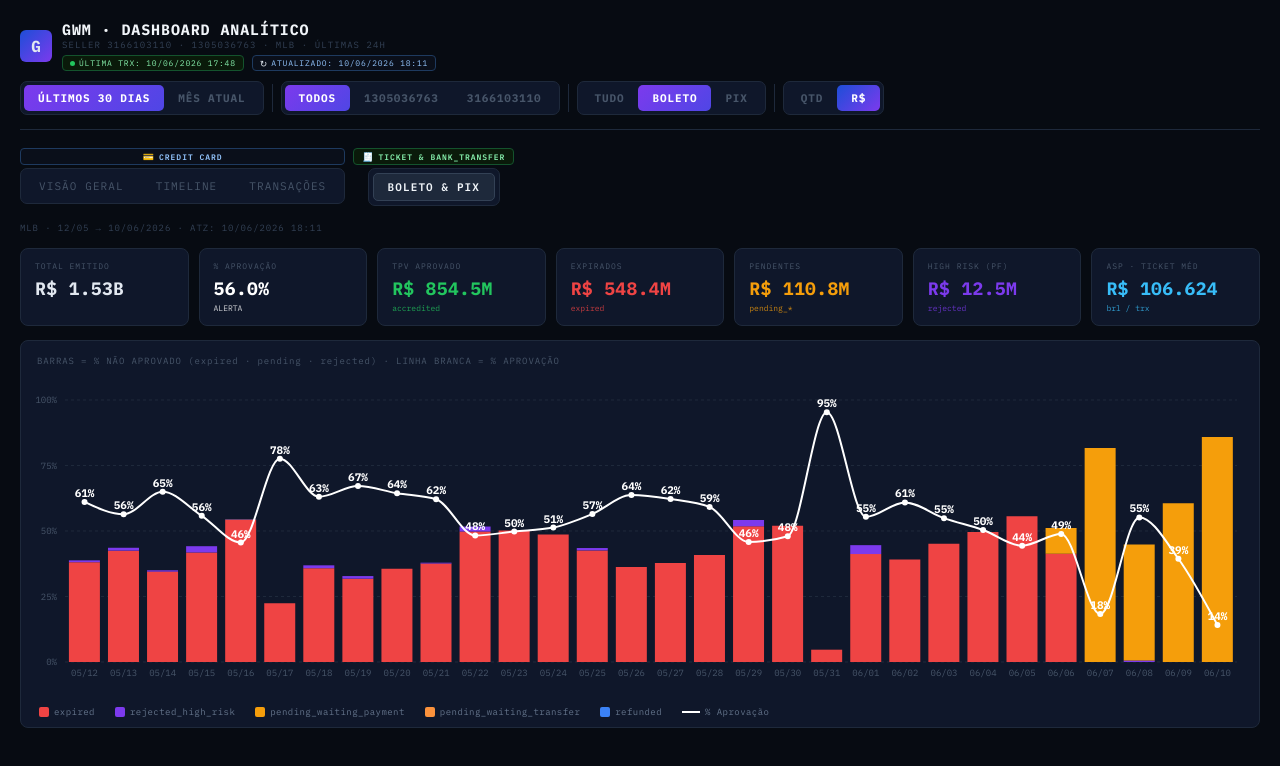
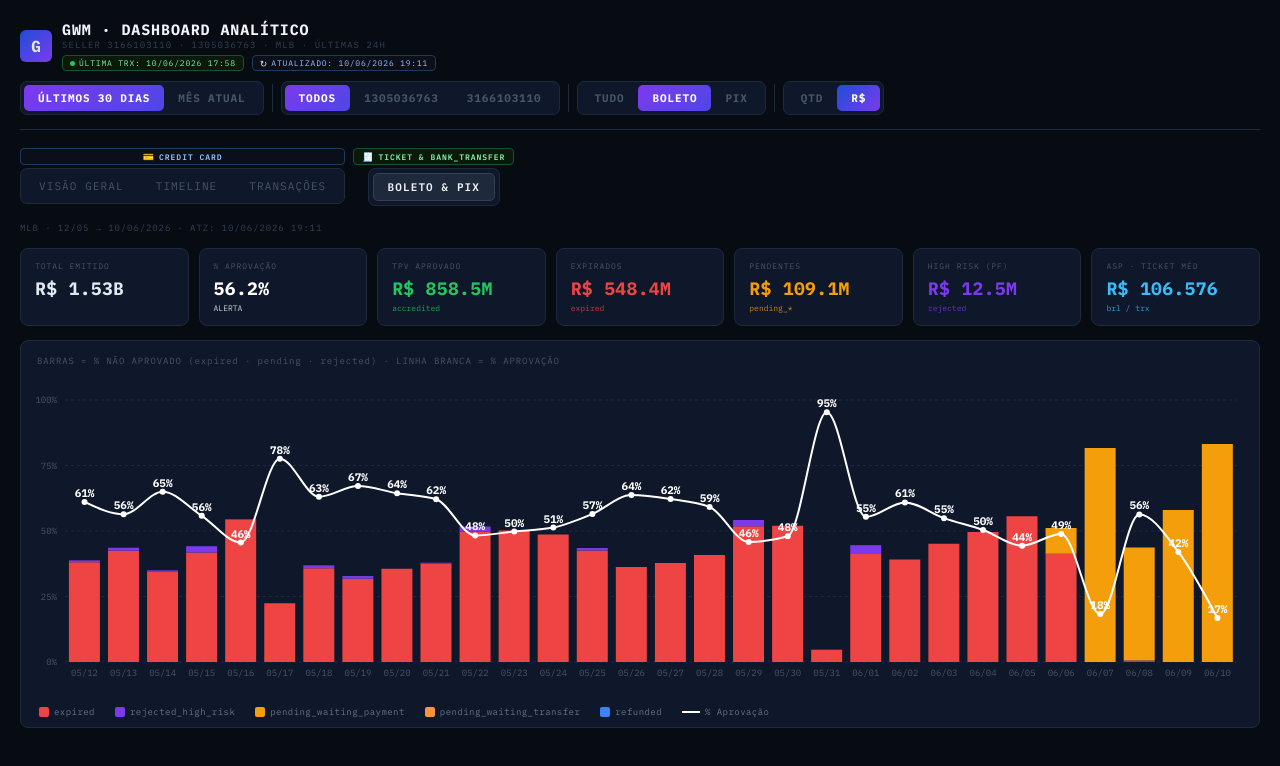
Before and after one commit to lucasmartinelli-code/gwm-dashboard, a React (Create React App) app: page / in a window 1280 px wide. Shown: the top 766 px of the page. Built offline with nearby package versions, Linux system fonts and the light colour scheme.

Commit message:
data: auto-update NRT 2026-06-10 19:11

```diff
--- a/src/GWMBoletoPixData.js
+++ b/src/GWMBoletoPixData.js
@@ -1,7 +1,7 @@
 // Gerado automaticamente — não editar manualmente
 // Fonte: BT_MP_PAY_PAYMENTS_NRT | MLB | não-cartão | sellers GWM
 // Período: últimos 30 dias
-export const BP_UPDATED = "10/06/2026 18:11";
+export const BP_UPDATED = "10/06/2026 19:11";
 
 export const RAW_BP = [
   {f:"2026-05-12",s:"1305036763",m:"account_money",si:"approved",d:"accredited",q:1,b:28443},
@@ -277,34 +277,34 @@ export const RAW_BP = [
   {f:"2026-06-07",s:"1305036763",m:"pix",si:"cancelled",d:"expired",q:6,b:54000},
   {f:"2026-06-07",s:"3166103110",m:"bolbradesco",si:"pending",d:"pending_waiting_payment",q:1,b:54000},
   {f:"2026-06-07",s:"3166103110",m:"pix",si:"cancelled",d:"expired",q:1,b:9000},
-  {f:"2026-06-08",s:"1305036763",m:"bolbradesco",si:"approved",d:"accredited",q:331,b:33727983},
-  {f:"2026-06-08",s:"1305036763",m:"bolbradesco",si:"pending",d:"pending_waiting_payment",q:204,b:25913824},
+  {f:"2026-06-08",s:"1305036763",m:"bolbradesco",si:"approved",d:"accredited",q:336,b:34257783},
+  {f:"2026-06-08",s:"1305036763",m:"bolbradesco",si:"pending",d:"pending_waiting_payment",q:199,b:25384024},
   {f:"2026-06-08",s:"1305036763",m:"bolbradesco",si:"rejected",d:"rejected_high_risk",q:5,b:442905},
   {f:"2026-06-08",s:"1305036763",m:"pix",si:"approved",d:"accredited",q:184,b:7549378},
   {f:"2026-06-08",s:"1305036763",m:"pix",si:"cancelled",d:"expired",q:77,b:4536878},
   {f:"2026-06-08",s:"1305036763",m:"pix",si:"rejected",d:"rejected_high_risk",q:1,b:113300},
-  {f:"2026-06-08",s:"3166103110",m:"bolbradesco",si:"approved",d:"accredited",q:53,b:6214059},
-  {f:"2026-06-08",s:"3166103110",m:"bolbradesco",si:"pending",d:"pending_waiting_payment",q:50,b:6094357},
+  {f:"2026-06-08",s:"3166103110",m:"bolbradesco",si:"approved",d:"accredited",q:56,b:6465059},
+  {f:"2026-06-08",s:"3166103110",m:"bolbradesco",si:"pending",d:"pending_waiting_payment",q:47,b:5843357},
   {f:"2026-06-08",s:"3166103110",m:"pix",si:"approved",d:"accredited",q:25,b:1767179},
   {f:"2026-06-08",s:"3166103110",m:"pix",si:"cancelled",d:"expired",q:12,b:948892},
-  {f:"2026-06-09",s:"1305036763",m:"bolbradesco",si:"approved",d:"accredited",q:215,b:19885945},
-  {f:"2026-06-09",s:"1305036763",m:"bolbradesco",si:"pending",d:"pending_waiting_payment",q:278,b:28225135},
+  {f:"2026-06-09",s:"1305036763",m:"bolbradesco",si:"approved",d:"accredited",q:226,b:21279545},
+  {f:"2026-06-09",s:"1305036763",m:"bolbradesco",si:"pending",d:"pending_waiting_payment",q:267,b:26831535},
   {f:"2026-06-09",s:"1305036763",m:"pix",si:"approved",d:"accredited",q:189,b:7393935},
-  {f:"2026-06-09",s:"1305036763",m:"pix",si:"cancelled",d:"expired",q:55,b:5109219},
-  {f:"2026-06-09",s:"1305036763",m:"pix",si:"pending",d:"pending_waiting_transfer",q:8,b:505750},
-  {f:"2026-06-09",s:"3166103110",m:"bolbradesco",si:"approved",d:"accredited",q:39,b:2692412},
-  {f:"2026-06-09",s:"3166103110",m:"bolbradesco",si:"pending",d:"pending_waiting_payment",q:72,b:6506109},
+  {f:"2026-06-09",s:"1305036763",m:"pix",si:"cancelled",d:"expired",q:58,b:5569969},
+  {f:"2026-06-09",s:"1305036763",m:"pix",si:"pending",d:"pending_waiting_transfer",q:5,b:45000},
+  {f:"2026-06-09",s:"3166103110",m:"bolbradesco",si:"approved",d:"accredited",q:42,b:2806012},
+  {f:"2026-06-09",s:"3166103110",m:"bolbradesco",si:"pending",d:"pending_waiting_payment",q:69,b:6392509},
   {f:"2026-06-09",s:"3166103110",m:"pix",si:"approved",d:"accredited",q:44,b:2380670},
-  {f:"2026-06-09",s:"3166103110",m:"pix",si:"cancelled",d:"expired",q:20,b:2157760},
-  {f:"2026-06-09",s:"3166103110",m:"pix",si:"pending",d:"pending_waiting_transfer",q:2,b:18000},
-  {f:"2026-06-10",s:"1305036763",m:"bolbradesco",si:"approved",d:"accredited",q:85,b:6105355},
-  {f:"2026-06-10",s:"1305036763",m:"bolbradesco",si:"pending",d:"pending_waiting_payment",q:312,b:32534746},
+  {f:"2026-06-09",s:"3166103110",m:"pix",si:"cancelled",d:"expired",q:21,b:2166760},
+  {f:"2026-06-09",s:"3166103110",m:"pix",si:"pending",d:"pending_waiting_transfer",q:1,b:9000},
+  {f:"2026-06-10",s:"1305036763",m:"bolbradesco",si:"approved",d:"accredited",q:101,b:7673107},
+  {f:"2026-06-10",s:"1305036763",m:"bolbradesco",si:"pending",d:"pending_waiting_payment",q:320,b:32794694},
   {f:"2026-06-10",s:"1305036763",m:"bolbradesco",si:"rejected",d:"rejected_high_risk",q:1,b:9000},
-  {f:"2026-06-10",s:"1305036763",m:"pix",si:"approved",d:"accredited",q:198,b:6945268},
-  {f:"2026-06-10",s:"1305036763",m:"pix",si:"pending",d:"pending_waiting_transfer",q:93,b:5610671},
+  {f:"2026-06-10",s:"1305036763",m:"pix",si:"approved",d:"accredited",q:212,b:7431297},
+  {f:"2026-06-10",s:"1305036763",m:"pix",si:"pending",d:"pending_waiting_transfer",q:93,b:5235047},
   {f:"2026-06-10",s:"1305036763",m:"pix",si:"rejected",d:"rejected_high_risk",q:2,b:18000},
-  {f:"2026-06-10",s:"3166103110",m:"bolbradesco",si:"approved",d:"accredited",q:16,b:955640},
-  {f:"2026-06-10",s:"3166103110",m:"bolbradesco",si:"pending",d:"pending_waiting_payment",q:80,b:10397554},
-  {f:"2026-06-10",s:"3166103110",m:"pix",si:"approved",d:"accredited",q:39,b:1241027},
-  {f:"2026-06-10",s:"3166103110",m:"pix",si:"pending",d:"pending_waiting_transfer",q:10,b:532060}
+  {f:"2026-06-10",s:"3166103110",m:"bolbradesco",si:"approved",d:"accredited",q:18,b:1130240},
+  {f:"2026-06-10",s:"3166103110",m:"bolbradesco",si:"pending",d:"pending_waiting_payment",q:83,b:10795574},
+  {f:"2026-06-10",s:"3166103110",m:"pix",si:"approved",d:"accredited",q:40,b:1250027},
+  {f:"2026-06-10",s:"3166103110",m:"pix",si:"pending",d:"pending_waiting_transfer",q:11,b:572060}
 ];
--- a/src/GWMDashboard.jsx
+++ b/src/GWMDashboard.jsx
@@ -3,6 +3,7 @@ import { BarChart, Bar, XAxis, YAxis, Tooltip, ResponsiveContainer, Cell, PieCha
 import { RAW_BP, BP_UPDATED } from "./GWMBoletoPixData";
 
 const RAW = [
+  { id:"163506118820", payerId:"1435982772", collectorId:"3166103110", date:"10/06/2026 17:58", status:"approved", detail:"accredited", amount:350, method:"master", op:"regular_payment" },
   { id:"162697077741", payerId:"2124023879", collectorId:"3166103110", date:"10/06/2026 17:48", status:"approved", detail:"accredited", amount:35, method:"master", op:"regular_payment" },
   { id:"162694541115", payerId:"2563312045", collectorId:"3166103110", date:"10/06/2026 17:28", status:"approved", detail:"accredited", amount:35, method:"master", op:"regular_payment" },
   { id:"162694680549", payerId:"1665182787", collectorId:"3166103110", date:"10/06/2026 17:23", status:"approved", detail:"accredited", amount:35, method:"amex", op:"regular_payment" },
@@ -452,7 +453,7 @@ const RAW = [
 ];
 
 const COLLECTOR_ID = "3166103110";
-const LAST_UPDATED = "10/06/2026 18:11";
+const LAST_UPDATED = "10/06/2026 19:11";
 const LAST_TRX     = RAW.length > 0 ? RAW[0].date : "-";
 const METHOD_COLORS = { master:"#3b82f6", visa:"#a855f7", amex:"#10b981" };
 const STATUS_COLORS = { approved:"#22c55e", rejected:"#ef4444", refunded:"#f59e0b" };
```
